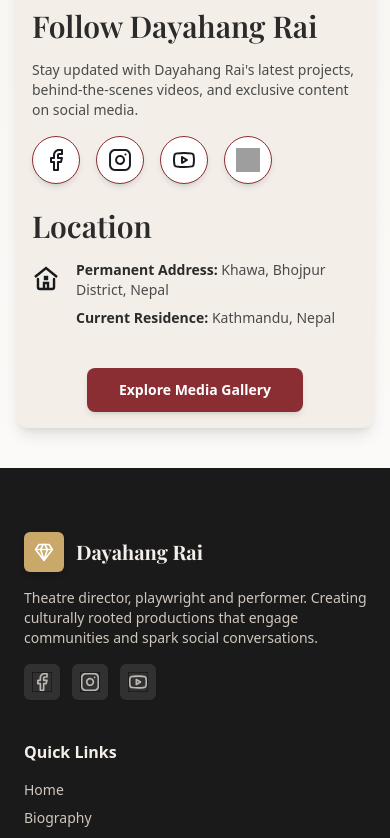
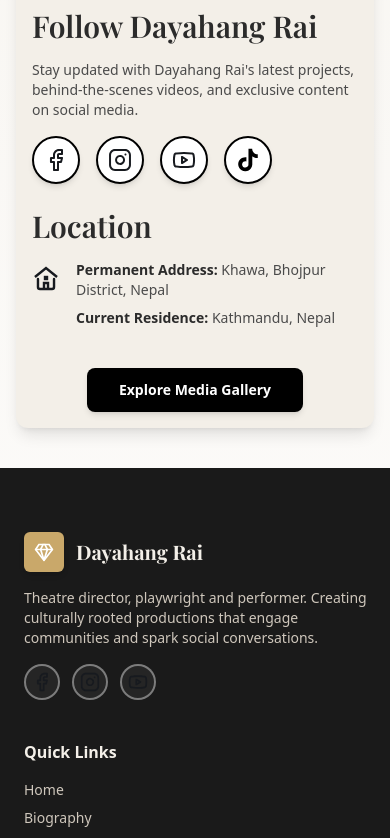
Before and after one commit to Saga-Infographics/Dayahang-Rai, a React (Vite) app in the folder project/: page /contact in a window 390 px wide. Shown: the part 1220-2058 px from the top of the page. Built offline with nearby package versions, Linux system fonts and the light colour scheme; no server answers; grey boxes are pictures that could not be loaded.

Commit message:
work going on color

```diff
--- a/project/src/components/Footer/Footer.tsx
+++ b/project/src/components/Footer/Footer.tsx
@@ -3,10 +3,9 @@ import { Link } from "react-router-dom";
 import { Button } from "../ui/button";
 
 const socialIcons = [
-  { src: "/container-3.svg", alt: "Facebook", url: "#" },
-  { src: "/container.svg", alt: "Instagram", url: "#" },
-  // YouTube (placeholder)
-  { src: "/container-2.svg", alt: "YouTube", url: "#" },
+  { alt: "Facebook", url: "#", src: "/facebook.svg" },
+  { alt: "Instagram", url: "#", src: "/instagram.svg" },
+  { alt: "YouTube", url: "#", src: "/youtube-1.svg" },
 ];
 
 const sectionLinks = [
@@ -41,12 +40,13 @@ export const Footer = (): JSX.Element => {
                   key={index}
                   href={icon.url ?? '#'}
                   aria-label={icon.alt}
-                  className="w-9 h-9 rounded-md bg-white/10 flex items-center justify-center hover:bg-white/16 transition shadow-sm"
+                  className="group"
                   target={icon.url && icon.url !== '#' ? '_blank' : undefined}
                   rel={icon.url && icon.url !== '#' ? 'noopener noreferrer' : undefined}
                 >
-                  {/* SVG icons are dark; apply filter to make them visible on dark background */}
-                  <img className="w-5 h-5 filter invert brightness-150" alt={icon.alt} src={icon.src} />
+                  <div className="w-9 h-9 rounded-full border-2 border-white/40 bg-white/5 flex items-center justify-center group-hover:border-white group-hover:bg-white transition-all duration-300">
+                    <img className="w-5 h-5 group-hover:invert" src={icon.src} alt={icon.alt} />
+                  </div>
                 </a>
               ))}
             </div>
@@ -70,7 +70,7 @@ export const Footer = (): JSX.Element => {
             <p className="text-sm text-[#cfc7bc] mb-3">Subscribe for occasional news about productions and events.</p>
             <form className="flex gap-2">
               <input aria-label="Email" type="email" placeholder="Your email" className="flex-1 px-3 py-2 rounded-md text-[#1A1A1A]" />
-              <Button type="submit" className="px-4 py-2 bg-[#C4633E] hover:bg-[#b45735]">Subscribe</Button>
+              <Button type="submit" className="px-4 py-2 bg-black hover:bg-gray-900 text-white">Subscribe</Button>
             </form>
           </div>
         </div>
--- a/project/src/components/ui/button.tsx
+++ b/project/src/components/ui/button.tsx
@@ -9,17 +9,17 @@ const buttonVariants = cva(
     variants: {
       variant: {
         default:
-          "bg-[#8B2E34] text-white shadow-md hover:bg-[#A23C43] hover:shadow-lg hover:-translate-y-1 before:content-[''] before:absolute before:inset-0 before:-translate-x-full before:bg-gradient-to-r before:from-white/10 before:via-white/20 before:to-white/10 before:opacity-0 hover:before:opacity-100 hover:before:translate-x-0 before:transition-transform before:duration-500 before:z-0",
+          "bg-black text-white shadow-md hover:bg-gray-900 hover:shadow-lg hover:-translate-y-1 before:content-[''] before:absolute before:inset-0 before:-translate-x-full before:bg-gradient-to-r before:from-white/10 before:via-white/20 before:to-white/10 before:opacity-0 hover:before:opacity-100 hover:before:translate-x-0 before:transition-transform before:duration-500 before:z-0",
         primary:
-          "bg-[#8B2E34] text-white shadow-lg hover:bg-[#A23C43] hover:shadow-xl hover:-translate-y-1 before:content-[''] before:absolute before:inset-0 before:-translate-x-full before:bg-gradient-to-r before:from-white/10 before:via-white/20 before:to-white/10 before:opacity-0 hover:before:opacity-100 hover:before:translate-x-0 before:transition-transform before:duration-500 before:z-0",
+          "bg-black text-white shadow-lg hover:bg-gray-900 hover:shadow-xl hover:-translate-y-1 before:content-[''] before:absolute before:inset-0 before:-translate-x-full before:bg-gradient-to-r before:from-white/10 before:via-white/20 before:to-white/10 before:opacity-0 hover:before:opacity-100 hover:before:translate-x-0 before:transition-transform before:duration-500 before:z-0",
         destructive:
           "bg-destructive text-destructive-foreground shadow-sm hover:bg-destructive/90",
         outline:
-          "border-2 border-[#8B2E34] bg-transparent text-[#8B2E34] shadow-sm hover:bg-[#A23C43] hover:text-white hover:shadow-lg hover:-translate-y-1 before:content-[''] before:absolute before:inset-0 before:-translate-x-full before:bg-gradient-to-r before:from-white/8 before:via-white/14 before:to-white/8 before:opacity-0 hover:before:opacity-100 hover:before:translate-x-0 before:transition-transform before:duration-500 before:z-0",
+          "border-2 border-black bg-white text-black shadow-sm hover:bg-black hover:text-white hover:shadow-lg hover:-translate-y-1 before:content-[''] before:absolute before:inset-0 before:-translate-x-full before:bg-gradient-to-r before:from-black/10 before:via-white/14 before:to-black/10 before:opacity-0 hover:before:opacity-100 hover:before:translate-x-0 before:transition-transform before:duration-500 before:z-0",
         secondary:
           "bg-secondary text-secondary-foreground shadow-sm hover:bg-secondary/80",
         ghost: "text-muted-foreground hover:shadow-md hover:-translate-y-1 before:content-[''] before:absolute before:inset-0 before:-translate-x-full before:bg-gradient-to-r before:from-white/8 before:via-white/14 before:to-white/8 before:opacity-0 hover:before:opacity-100 hover:before:translate-x-0 before:transition-transform before:duration-500 before:z-0",
-        link: "text-[#8B2E34] underline-offset-4 hover:text-[#A23C43] hover:underline",
+        link: "text-black underline-offset-4 hover:text-gray-700 hover:underline",
       },
       size: {
         default: "h-11 px-6",
--- a/project/src/screens/Biography/Biography.tsx
+++ b/project/src/screens/Biography/Biography.tsx
@@ -109,13 +109,13 @@ export const Biography = (): JSX.Element => {
           <div className="mt-16 text-center">
             <a
               href="/media"
-              className="inline-block px-8 py-4 bg-[#8B2E34] text-white font-semibold rounded-lg hover:bg-[#A23C43] transition-colors shadow-lg hover:shadow-xl"
+              className="inline-block px-8 py-4 bg-black text-white font-semibold rounded-lg hover:bg-gray-900 transition-colors shadow-lg hover:shadow-xl"
             >
               Explore Media Gallery
             </a>
             <a
               href="/contact"
-              className="inline-block ml-4 px-8 py-4 border-2 border-[#8B2E34] text-[#8B2E34] font-semibold rounded-lg hover:bg-[#A23C43] hover:text-white transition-colors shadow-lg hover:shadow-xl"
+              className="inline-block ml-4 px-8 py-4 border-2 border-black text-black font-semibold rounded-lg hover:bg-black hover:text-white transition-colors shadow-lg hover:shadow-xl"
             >
               Contact Dayahang Rai
             </a>
--- a/project/src/screens/Contact/Contact.tsx
+++ b/project/src/screens/Contact/Contact.tsx
@@ -7,7 +7,7 @@ import { SEO } from "../../components/SEO/SEO";
 
 const socialMediaButtons = [
   {
-    icon: "/facebook-1.svg",
+    icon: "/facebook.svg",
     alt: "Facebook",
     url: "https://www.facebook.com/BuddhiTamangOfficial",
   },
@@ -17,7 +17,7 @@ const socialMediaButtons = [
     url: "https://www.instagram.com/buddhitamang.official/",
   },
   {
-    icon: "/youtube.svg",
+    icon: "/youtube-1.svg",
     alt: "YouTube",
     url: "https://www.youtube.com/@BuddhiTamang",
   },
@@ -94,14 +94,14 @@ export const Contact = (): JSX.Element => {
                       target="_blank"
                       rel="noopener noreferrer"
                       aria-label={social.alt}
-                      className="transform hover:scale-110 transition-transform duration-300"
+                      className="group"
                     >
                       <Button
                         variant="outline"
                         size="icon"
-                          className="w-12 h-12 bg-white border border-[#8B2E34] text-[#8B2E34] hover:bg-[#A23C43] hover:text-white rounded-full flex items-center justify-center shadow-md hover:shadow-lg"
+                        className="w-12 h-12 rounded-full border-2 border-black bg-white text-black hover:bg-black transition-all duration-300 flex items-center justify-center shadow-md hover:shadow-lg"
                       >
-                        <img src={social.icon} alt={social.alt} className="w-6 h-6" />
+                        <img src={social.icon} alt={social.alt} className="w-6 h-6 group-hover:invert" />
                       </Button>
                     </a>
                   ))}
@@ -127,7 +127,7 @@ export const Contact = (): JSX.Element => {
 
               <div className="mt-4 text-center">
                 <Button asChild>
-                    <a href="/media" className="px-8 py-3 bg-[#8B2E34] text-white font-semibold rounded-lg hover:bg-[#A23C43] transition-colors">
+                    <a href="/media" className="px-8 py-3 bg-black text-white font-semibold rounded-lg hover:bg-gray-900 transition-colors">
                     Explore Media Gallery
                   </a>
                 </Button>
--- a/project/src/screens/Contact/sections/ContactInfoSection/ContactInfoSection.tsx
+++ b/project/src/screens/Contact/sections/ContactInfoSection/ContactInfoSection.tsx
@@ -76,7 +76,7 @@ export const ContactInfoSection = (): JSX.Element => {
 
           <Button
             type="submit"
-            className="w-full bg-[#C4633E] hover:bg-[#b45735] border-0 h-10 rounded-md [font-family:'Open_Sans',Helvetica] font-semibold text-white text-sm text-center tracking-[0] leading-[22px] mt-[6px]"
+            className="w-full bg-black hover:bg-gray-900 border-0 h-10 rounded-md [font-family:'Open_Sans',Helvetica] font-semibold text-white text-sm text-center tracking-[0] leading-[22px] mt-[6px]"
           >
             Send Inquiry
           </Button>
--- a/project/src/screens/Portfolio/Portfolio.tsx
+++ b/project/src/screens/Portfolio/Portfolio.tsx
@@ -94,7 +94,7 @@ export const Portfolio = (): JSX.Element => {
                 onClick={() => setActiveCategory(category)}
                 className={`px-4 sm:px-6 py-2 sm:py-3 rounded-full text-sm sm:text-base font-semibold transition-all duration-300 ${
                   activeCategory === category
-                    ? "bg-[#8B2E34] text-white shadow-lg hover:bg-[#A23C43]"
+                    ? "bg-black text-white shadow-lg hover:bg-gray-900"
                     : "bg-[#e6dfd2] text-[#2B2B2B] hover:bg-[#e1d8c8]"
                 }`}
               >
```
Also changed, not shown: project/src/components/Header/Header.tsx (+13 -11 lines), project/src/screens/Media/Media.tsx (+6 -6 lines), project/public/tiktok.svg (added).
